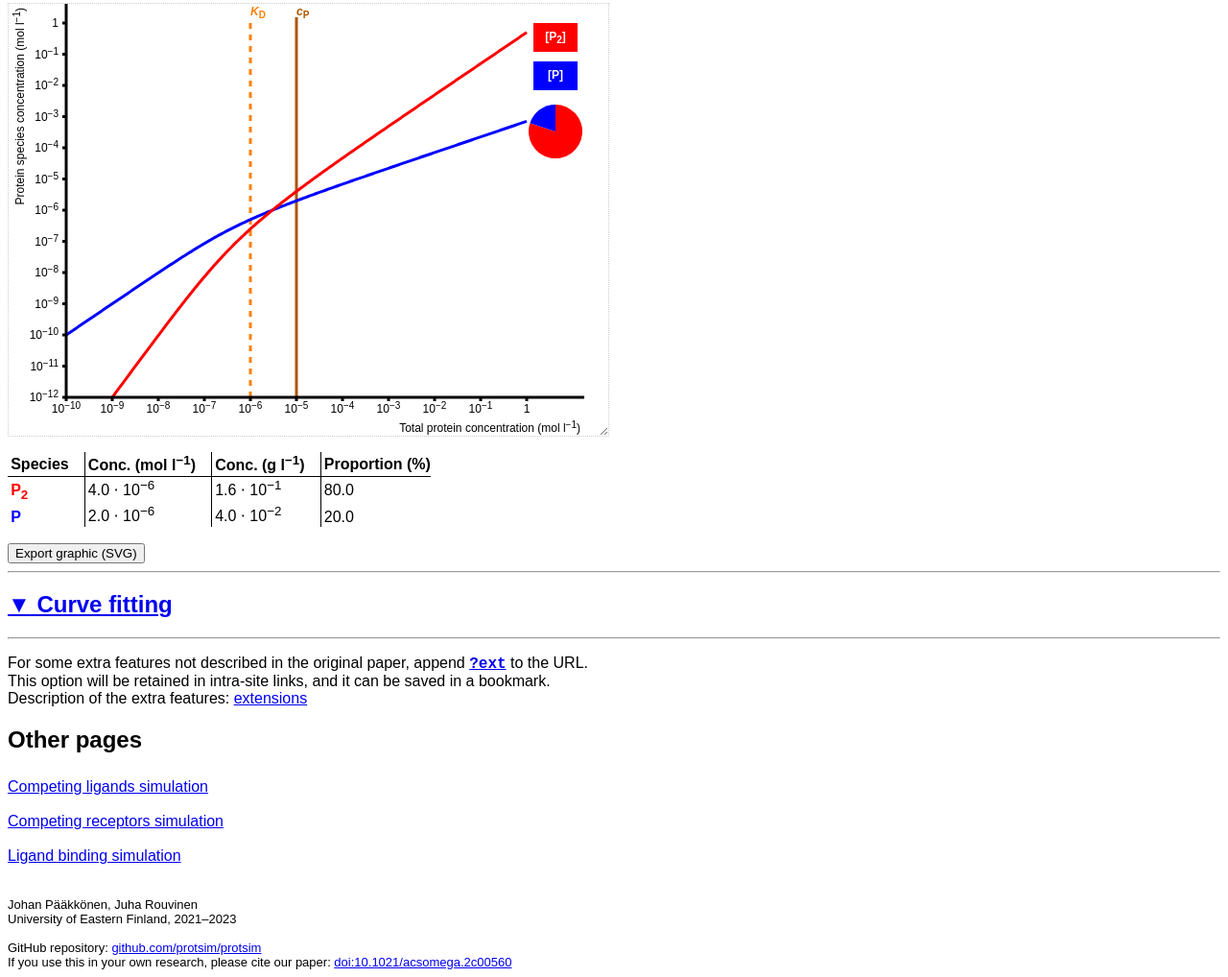
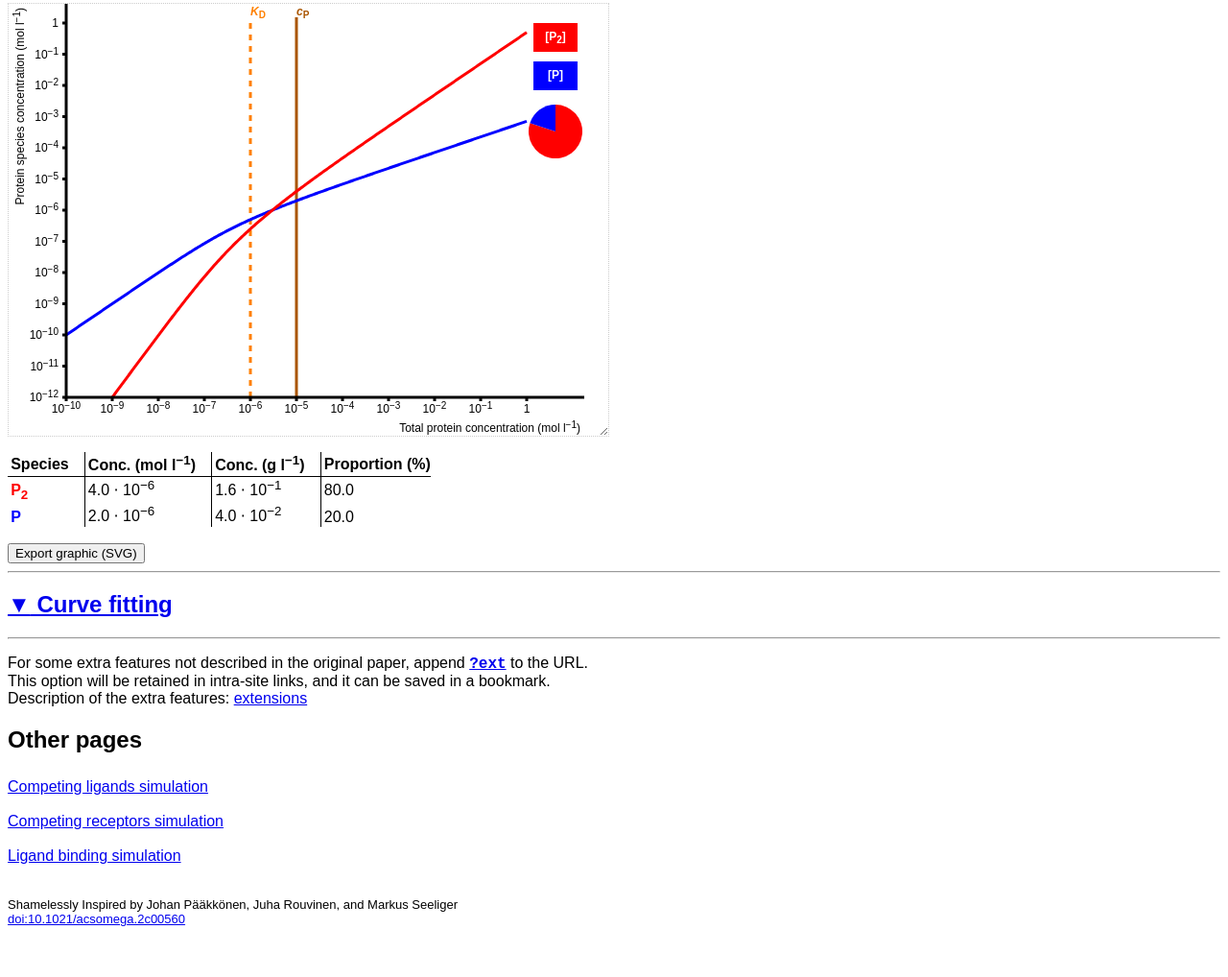
Before and after one commit to sukritsingh/bindingsims, a plain HTML site: page homodimer.htm in a window 1280 px wide. Shown: the part 297-1315 px from the top of the page at 96% size. After the commit the page ends 1270 px from the top, so only its background shows below. Drawn offline with Linux system fonts and the light colour scheme.

Commit message:
Updates to text

```diff
--- a/homodimer.htm
+++ b/homodimer.htm
@@ -4,8 +4,7 @@
 		<meta charset="UTF-8" />
 
 <!--
-	PROTEIN THERMODYNAMICS SIMULATIONS: Protein homodimerisation simulation
-	Copyright (C) 2021–2023 Johan Pääkkönen, Juha Rouvinen, University of Eastern Finland
+	BINDING SIMULATIONS: Protein homodimerisation simulation
 
 	This program is free software; you can redistribute it and/or
 	modify it under the terms of the GNU General Public License
@@ -29,7 +28,7 @@
 -->
 
 <!--
-	If you use this in your own research, please cite our paper: https://doi.org/10.1021/acsomega.2c00560
+	If you use this in your own research, please cite: https://doi.org/10.1021/acsomega.2c00560
 -->
 
 		<title>Protein homodimerisation simulation</title>
@@ -173,11 +172,8 @@
 				<a href="homodimer.htm">Protein homodimerisation simulation</a> -->
 			</nav>
 			<div id="credits">
-				Johan P&auml;&auml;kk&ouml;nen, Juha Rouvinen<br />
-				University of Eastern Finland, 2021&ndash;2023<br /><br />
-				GitHub repository: <a href="https://github.com/protsim/protsim">github.com/protsim/protsim</a><br />
-				If you use this in your own research, please cite our paper: <a href="https://doi.org/10.1021/acsomega.2c00560">doi:10.1021/acsomega.2c00560</a><span id="ext_desclink"><br />
-				Description of extra features: <a href="extensions.htm">extensions</a></span>
+				Shamelessly Inspired by Johan P&auml;&auml;kk&ouml;nen, Juha Rouvinen, and Markus Seeliger<br />
+				<a href="https://doi.org/10.1021/acsomega.2c00560">doi:10.1021/acsomega.2c00560</a><span id="ext_desclink"><br />
 			</div>
 		</footer>
 		<script>preinit(appmode_homodimer);</script>
```
Also changed, not shown: index.htm (+1 -1 lines), ligand.htm (+3 -4 lines), ligands.htm (+3 -4 lines), receptors.htm (+2 -2 lines).
